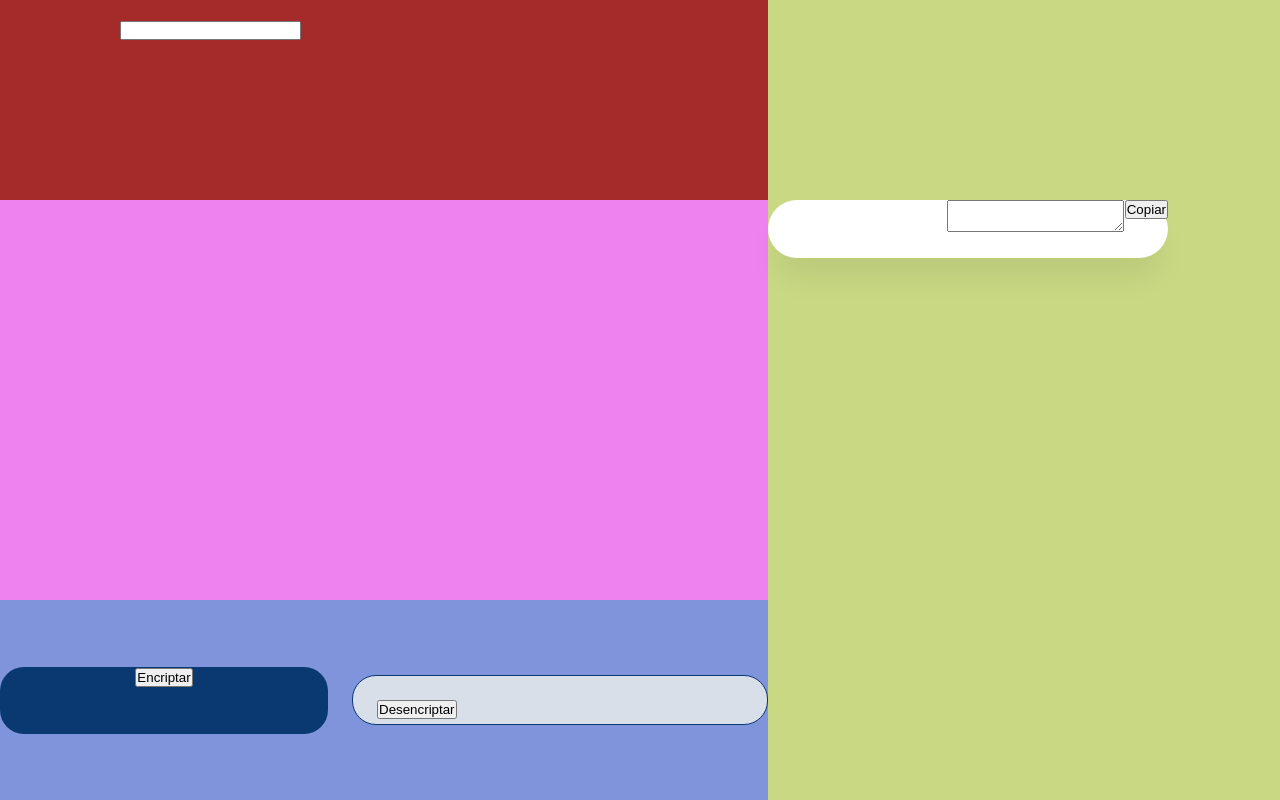
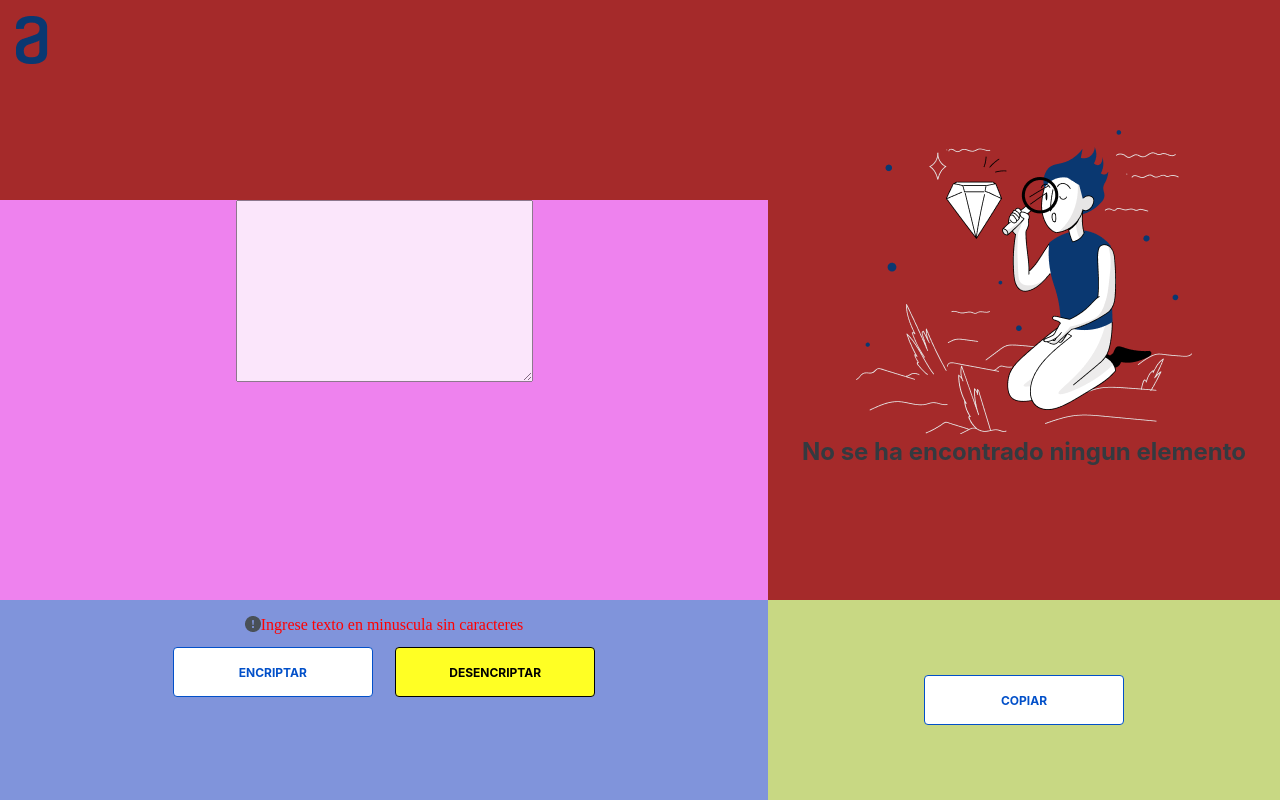
Before and after one commit to juliomol1777/Alura-One-reto1, a plain HTML site: page index.html in a window 1280 px wide. Drawn offline with Linux system fonts and the light colour scheme.

Commit message:
segunda subida

```diff
--- a/index.html
+++ b/index.html
@@ -14,48 +14,48 @@
         <div class="container-left">
             <div class="container-logo">
                 <div class="logo">
-                    <div class="vector">
-                    </div>
-                </div>
-                <div class="card-texto">
-                    <input type="text" id="input"/>
+                    <img src="./Vector.png" alt="">
                 </div>
             </div>
             <div class="frame1">
-                <div class="frame1-logo">
-                    <div class="frame1-group">
-                    </div>
-                </div>
                 <div class="frame1-text">
+                    <textarea cols="35" rows="12" id="input"></textarea>
+                    <!--<input type="text" id="input"/>-->
                 </div>
             </div>
             <div class="frame3">
-                <div class="frame3-boton frame3-boton-text">
-                    <button type="button" id="boton1">Encriptar</button>
+                <div class="frame3-logo">
+                    <div class="frame3-group">
+                        <img src="./Vector (1).png" alt="">
+                    </div>
+                    <p>Ingrese texto en minuscula sin caracteres</p>
                 </div>
-                <div class="frame3-boton2 frame3-boton-text2">
-                    <button type="button" id="boton2">Desencriptar</button>
+                <div class="frame3-container">
+                    <button class="frame3-boton --primario" type="button" id="boton1">Encriptar</button>
+
+                    <button class="frame3-boton especial" type="button" id="boton2">Desencriptar</button>
                 </div>
             </div>
         </div>
         <div class="container-right">
-            <div class="rectangle">
+            <div class="frame5">
                 <div class="figura">
+                    <img src="./Muñeco.png" alt="">
                 </div>
-                <div class="frame5">
-                    <div class="frame5-text">
-                    </div>
-                    <div class="frame5-input">
-                        <textarea id="txtArea"></textarea>
-                    </div>
-                    <div class="boton-copiar">
-                        <button type="button" id="boton-copiar">Copiar</button>
-                    </div>
+                <div class="frame5-text">
+                    <p>No se ha encontrado ningun elemento</p>
                 </div>
+                <div class="frame5-input">
+                    <textarea cols="35" rows="12" id="txtArea"></textarea>
+                </div>
+            </div>
+            <div class="frame5-container">
+                <button class="frame3-boton --primario" type="button" id="boton-copiar">Copiar</button>
             </div>
         </div>
         <script>
-            var texto = document.querySelector("input");
+            var texto = document.getElementById("input");
+            //var texto = document.querySelector("input");
                 /*
                 texto.onchange = function () {
                     console.log(texto.value.length);
--- a/styles.css
+++ b/styles.css
@@ -34,8 +34,42 @@ position: relative;*/
     background: #c8d883;
 }
 
+/* Mobile */
+@media screen and (max-width: 450px) {
+
+}
+
+/* Tablet*/
+@media screen and (max-width: 768px) {
+    .container {
+        /*
+    position: relative;*/
+        flex-direction: column;
+        background: #F3F5FC;
+    }
+
+    .container-left {
+        flex: 0 1 65%;
+        background: #8094db;
+        width: 100%;
+    }
+
+    .container-right {
+        flex: 0 1 35%;
+        background: #c8d883;
+        width: 100%;
+    }
+    .figura{
+        display: none;
+    }
+    .frame5-text{
+        display: none;
+    }
+}
+
+
 .container-logo{
-    display: flex;
+   /* display: flex;*/
     flex: 0 1 25%;
     background: brown ;
 }
@@ -45,78 +79,24 @@ position: relative;*/
     /* Auto layout */
 
     display: flex;
-    flex-direction: column;
     align-items: flex-start;
-    padding: 0px;
-    gap: 40px;
-
-    position: relative;
+    margin-top: 1rem;
+    margin-left: 1rem;
     width: 120px;
     height: 48px;
-    left: 40px;
-    top: 40px;
-
-    /* Inside auto layout */
-
-    flex: none;
-    order: 0;
-    flex-grow: 0;
 }
-
-/* Vector */
-
-.vector {
-    /*position: absolute;*/
-    left: 36.67%;
-    right: 37.43%;
-    top: 0%;
-    bottom: 0%;
-
-    /* Dark blue/dark-blue-300 */
-
-    background: #0A3871;
-
-}
-
-/* Ingrese el texto aqui */
-
-.card-texto {
-
-    /*position: relative;*/
-    width: 577px;
-    height: 48px;
-    /*
-    left: 240px;
-    top: 168px;
-    */
-
-    font-family: 'Inter';
-    font-style: normal;
-    font-weight: 400;
-    font-size: 32px;
-    line-height: 150%;
-    /* identical to box height, or 48px */
-
-
-    /* Dark blue/dark-blue-300 */
-
-    color: #0A3871;
-}
-
-
 /* Frame 1 */
 
 .frame1 {
-    /* Auto layout */
 
+    flex: 0 1 50%;
     display: flex;
-    flex: 0 1 50%;
+    justify-content: center;
     /*
     flex-direction: row;
     align-items: center;
     */
-    padding: 0px;
-    gap: 8px;
+
     background: violet;
     /*position: absolute;
     width: 229px;
@@ -124,41 +104,10 @@ position: relative;*/
 
 }
 
-.frame1-logo {
-    /* bi:exclamation-circle-fill */
-
-
-    width: 16px;
-    height: 16px;
-
-
-    /* Inside auto layout */
-
-    flex: none;
-    order: 0;
-    flex-grow: 0;
-}
-
-/* Vector */
-
-.frame1-group {
-    /*position: absolute;*/
-    left: 0%;
-    right: 0%;
-    top: 0%;
-    bottom: 0%;
-
-    /* Gray/gray-400 */
-
-    background: #495057;
-}
 
 /* Solo letras minúsculas y sin acentos */
 
 .frame1-text {
-    width: 205px;
-    height: 18px;
-
     font-family: 'Inter';
     font-style: normal;
     font-weight: 400;
@@ -173,153 +122,95 @@ position: relative;*/
 
     opacity: 0.8;
 
-    /* Inside auto layout */
-
-    flex: none;
-    order: 1;
-    flex-grow: 0;
 }
 
 /* Frame 3 */
 
 .frame3 {
-    /* Auto layout */
+    flex: 0 1 25%;
+    display: flex;
+    flex-direction: column;
+    /*
+    justify-content: center;
+    align-items: center;
+*/
+}
 
+.frame3-logo {
+    /* bi:exclamation-circle-fill */
+    display: flex;
+    justify-content: center;
+}
+
+.frame3-logo p{
+    color: red;
+    margin-top: 1rem;
+}
+/* Vector */
+
+.frame3-group {
+    margin-top: 1rem;
+}
+
+
+.frame3-container{
     display: flex;
     justify-content: center;
     align-items: center;
-    flex: 0 1 25%;
-    /*
-    flex-direction: row;
-    align-items: flex-start;*/
-    padding: 0px;
-    gap: 24px;
-
-    /*position: absolute;
-    width: 680px;
-    height: 67px;
-    /*
-    left: 240px;
-    top: 885px;
-    */
 }
 
+
 .frame3-boton {
-    /* Button */
 
-
-    /* Auto layout
-
-    display: flex;
+    display: inline-flex;
     flex-direction: row;
-    align-items: flex-start;
+    justify-content: center;
+    align-items: center;
+    width: 200px;
+    height: 20px;
     padding: 24px;
-    gap: 8px;
-    */
-
-    width: 328px;
-    height: 67px;
-
-
-    /* Dark blue/dark-blue-300 */
-
-    background: #0A3871;
-    border-radius: 24px;
-
-    /* Inside auto layout
-
-    flex: none;
-    order: 0;
-    flex-grow: 0;*/
+    margin: 0.7rem;
+    border: 1px solid transparent;
+    border-radius: 0.25rem;
+    cursor: pointer;
+    font-family: 'Inter';
+    font-style: normal;
+    font-weight: 700;
+    font-size: 0.75rem;
+    line-height: 19px;
+    text-align: center;
+    text-transform: uppercase;
 }
 
 /* Button */
+.--primario{
+    color: #0250c9;
+    background: #fff;
+    border-color: #0250c9;
 
-.frame3-boton-text {
-    /*
-    width: 280px;
-    height: 50px;
-    */
-    font-family: 'Inter';
-    font-style: normal;
-    font-weight: 400;
-    font-size: 16px;
-    line-height: 19px;
-    text-align: center;
-
-    /* White */
-
-    color: #FFFFFF;
+}
+.--primario:hover {
+    background: #0250c9;
+    color: #fff;
+  }
 
 
-    /* Inside auto layout
-
-    flex: none;
-    order: 0;
-    flex-grow: 1;*/
+.especial{
+    background: #ffff24;
+    color: #000;
+    border-color: #000;
+}
+.especial:hover{
+    background: #000;
+    color: #fff;
 }
 
-/* Button*/
-
-.frame3-boton2 {
-
-    /* Auto layout */
-
-    display: flex;
-    flex-direction: row;
-    align-items: flex-start;
-    padding: 24px;
-    gap: 8px;
-
-    width: 328px;
-    height: 67px;
-
-    /* Light gray */
-
-    background: #D8DFE8;
-    /* Dark blue/dark-blue-300 */
-
-    border: 1px solid #0A3871;
-    border-radius: 24px;
-
-    /* Inside auto layout */
-
-    flex: none;
-    order: 1;
-    flex-grow: 0;
-}
-
-/* Button */
-
-.frame3-boton-text2 {
-    width: 280px;
-    height: 19px;
-
-    font-family: 'Inter';
-    font-style: normal;
-    font-weight: 400;
-    font-size: 16px;
-    line-height: 19px;
-    text-align: center;
-
-    /* Dark blue/dark-blue-300 */
-
-    color: #0A3871;
-
-
-    /* Inside auto layout */
-
-    flex: none;
-    order: 0;
-    flex-grow: 1;
-
-}
-
+/*
 .rectangle {
     display: flex;
     flex-direction: column;
     width: 100%;
-}
+}*/
 
 /* Frame 5 */
 
@@ -327,24 +218,20 @@ position: relative;*/
     /* Rectangle 1 */
 
 
-    /*position: absolute;*/
-    width: 400px;
+    /*position: absolute;*
     /*height: 944px;*/
     /*
 left: 1000px;
 top: 40px;*/
 
-    /* White */
-
-    background: #FFFFFF;
-    /* shadow */
-
-    box-shadow: 0px 24px 32px -8px rgba(0, 0, 0, 0.08);
-    border-radius: 32px;
-
     /* Auto layout */
 
+    flex: 0 1 75%;
     display: flex;
+    flex-direction: column;
+    justify-content: center;
+    align-items: center;
+    background: brown ;
     /*
 flex-direction: column;
 align-items: flex-start;
@@ -362,14 +249,13 @@ top: 619px;*/
 /* Ningún mensaje fue encontrado */
 
 .frame5-text {
-    width: 336px;
-    height: 58px;
 
     font-family: 'Inter';
     font-style: normal;
     font-weight: 700;
     font-size: 24px;
     line-height: 120%;
+    height: 2rem;
     /* or 29px */
 
     text-align: center;
@@ -391,9 +277,7 @@ flex-grow: 0;
 /* Ingresa el texto que desees encriptar o desencriptar. */
 
 .frame5-input {
-    width: 336px;
-    height: 48px;
-
+    display: none;
     font-family: 'Inter';
     font-style: normal;
     font-weight: 400;
@@ -417,13 +301,17 @@ flex-grow: 0;
 */
 }
 
+.frame5-container{
+    flex: 0 1 25%;
+    display: flex;
+    justify-content: center;
+    align-items: center;
+}
 /* Muñeco */
 
 .figura {
 
-    /*position: absolute;*/
-    width: 336px;
-    height: 200px;
+    /*position: absolu
     /*
 left: 1032px;
 top: 283px;*/
```
Also changed, not shown: Muñeco.png (added), Vector (1).png (added), Vector.png (added).
